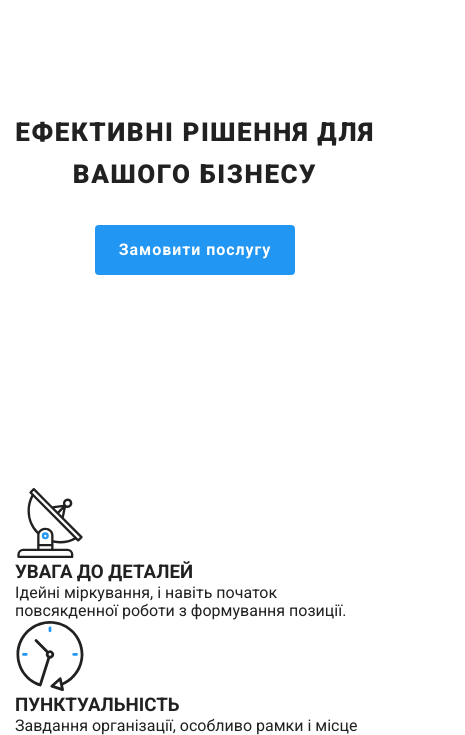
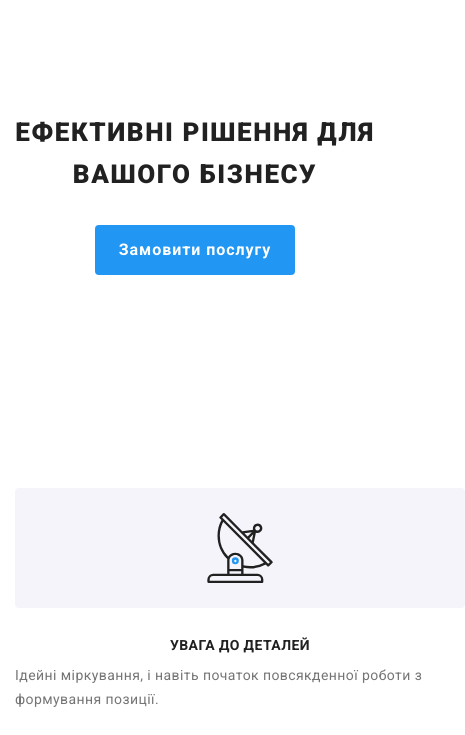
Before and after one commit to Igor-Aks/goit-markup-hw-08, a plain HTML site: page index.html in a window 390 px wide. Shown: the part 66-801 px from the top of the page, 465 px wide, since content can reach past the window. Drawn offline with nearby package versions, Linux system fonts and the light colour scheme.

Commit message:
added mobile features section

```diff
--- a/sass/components/_features.scss
+++ b/sass/components/_features.scss
@@ -1,42 +1,55 @@
 
-// .features__list {
+.features__list {
 // 	display: flex;
 // 	gap: 10px;
-// }
+}
 
-// .features__item {
-// 	width: 370px;
-// }
+.features__item {
+	width: 450px;
+}
 
-// .features__subtitle {
-// 	margin-bottom: 10px;
+.features__subtitle {
+	margin-bottom: 10px;
 // 	margin-top: 30px;
 
-// 	color: var(--title-text-color);
-// 	font-size: 14px;
-// 	font-weight: 700;
-// 	line-height: 1.1;
-// 	letter-spacing: 0.03em;
-// 	text-align: left;
-// 	text-transform: uppercase;
+	color: $title-text-color;
+	font-size: 14px;
+	font-weight: 700;
+	line-height: 1.14;
+	letter-spacing: 0.03em;
+	text-align: center;
+	text-transform: uppercase;
+}
+
+.features__background {
+	display: flex;
+	justify-content: center;
+	align-items: center;
+
+	margin-bottom: 30px;
+	width: 450px;
+	height: 120px;
+
+	background: $secondary-background;
+	border-radius: 4px;
+}
+
+// remove extreme bottom geometry
+.features__background:last-child {
+	margin-bottom: 0;
+}
+
+.features__description {
+	margin-bottom: 30px;
+	color: $paragraph-color;
+	font-weight: 400;
+	font-size: 14px;
+	line-height: 1.7;
+	letter-spacing: 0.03em;
+	text-align: left;
+}
+
+// remove extreme bottom geometry
+// .features__description:last-child {
+// 	margin-bottom: 0;
 // }
-
-// .features__background {
-// 	display: flex;
-// 	justify-content: center;
-// 	width: 270px;
-// 	height: 120px;
-
-// 	align-items: center;
-// 	background: #f5f4fa;
-// 	border-radius: 4px;
-// }
-
-// .features__description {
-// 	color: var(--paragraph-color);
-// 	font-weight: 400;
-// 	font-size: 14px;
-// 	line-height: 1.7;
-// 	letter-spacing: 0.03em;
-// 	text-align: left;
-// }
```
Also changed, not shown: css/main.css, css/main.min.css, 2 other files.
